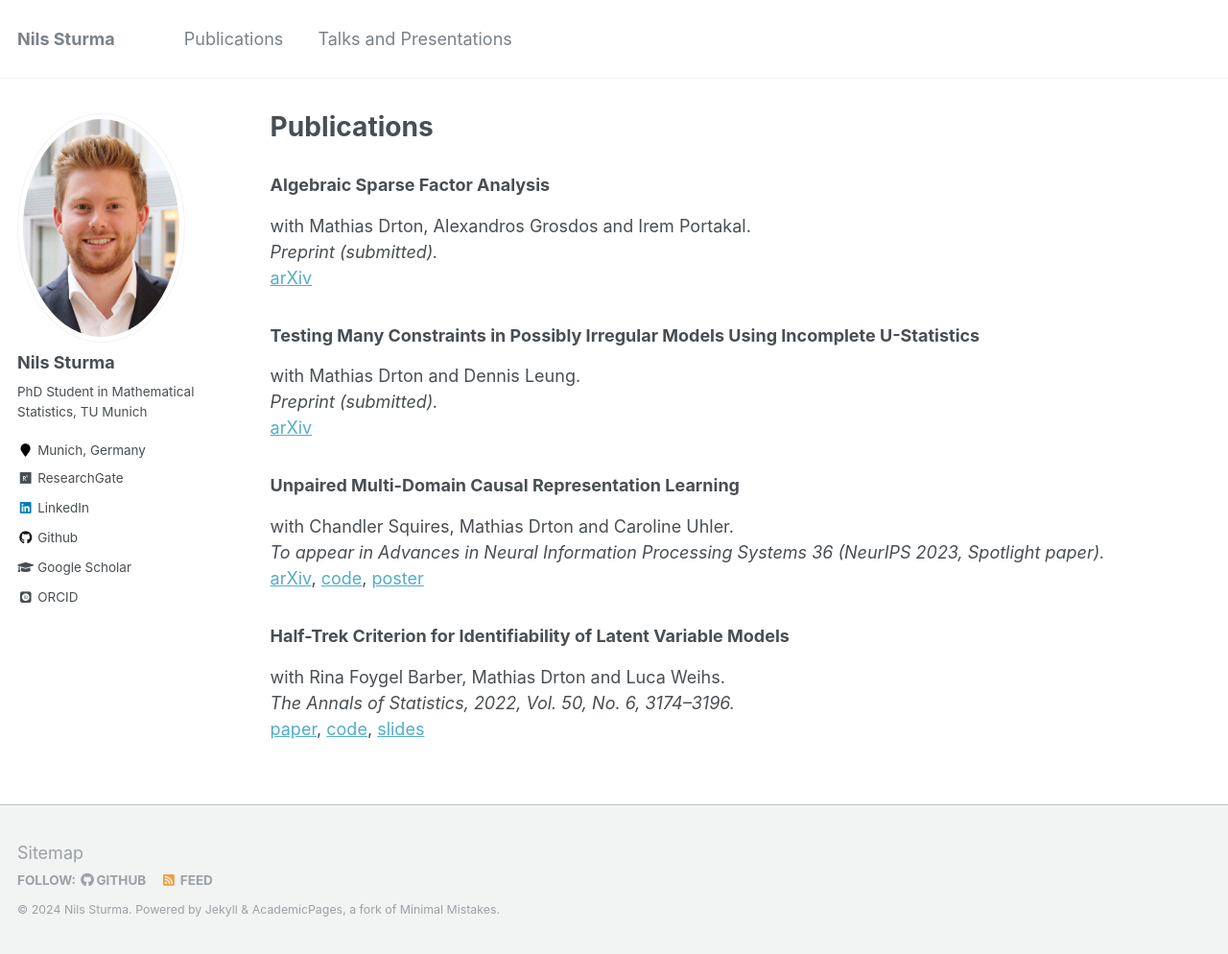
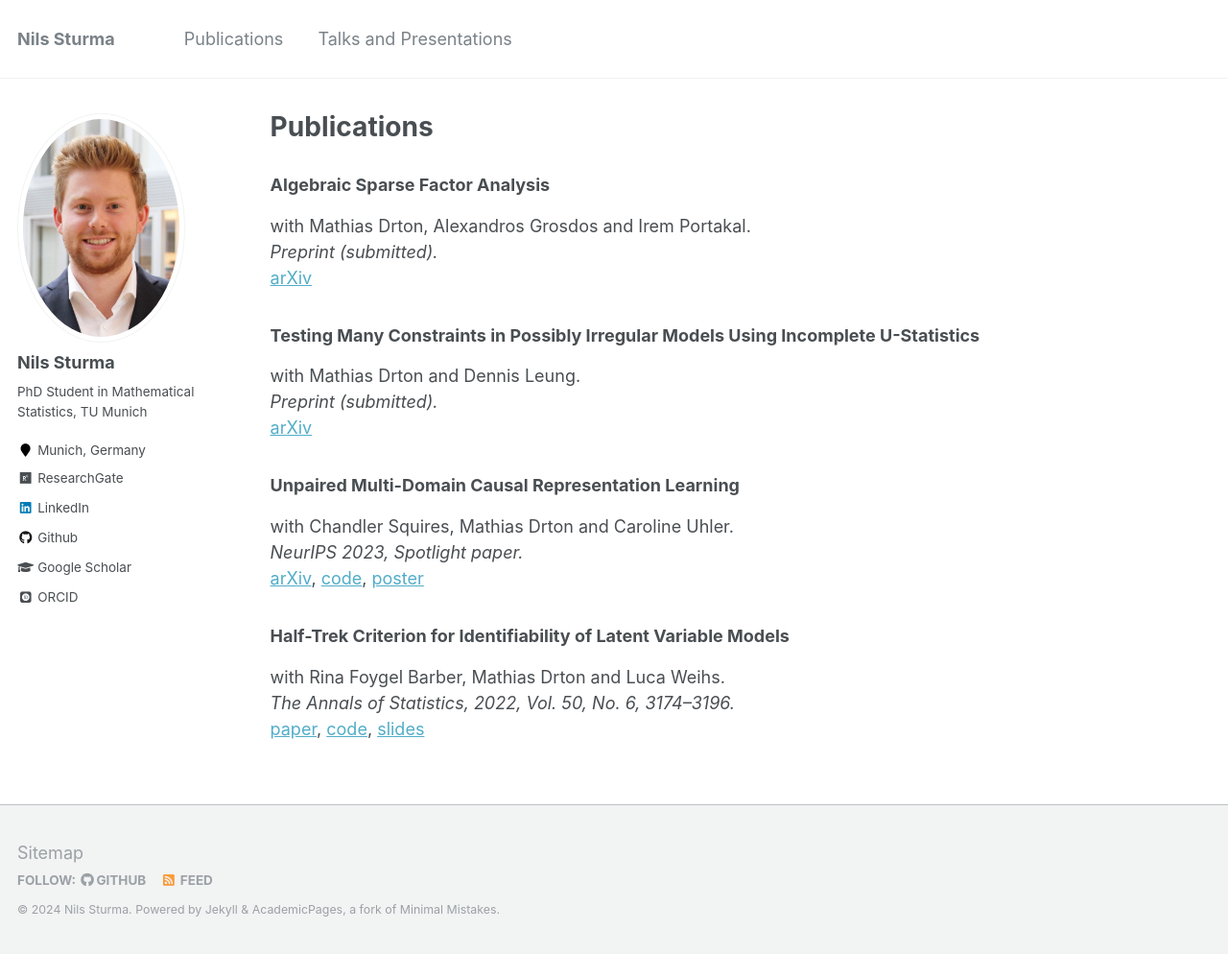
Before and after one commit to NilsSturma/nilssturma.github.io, a Jekyll site: the page built from _pages/publications.md, in a window 1280 px wide and 994 px high. Shown: the whole window at 96% size. Built offline with Jekyll 4.4.1, drawn with Linux system fonts in a browser that asks for light colours; some web fonts are replaced.

Commit message:
changed neurips reference

```diff
--- a/_pages/publications.md
+++ b/_pages/publications.md
@@ -28,8 +28,7 @@ with Mathias Drton and Dennis Leung. \
 
 ### Unpaired Multi-Domain Causal Representation Learning
 with Chandler Squires, Mathias Drton and Caroline Uhler. \
-*To appear in Advances in Neural Information Processing
-Systems 36 (NeurIPS 2023, Spotlight paper).* \
+*NeurIPS 2023, Spotlight paper.* \
 [arXiv](https://arxiv.org/abs/2302.00993), [code](https://github.com/NilsSturma/multi-domain-crl), [poster](https://nilssturma.github.io/files/multi_domain_crl.pdf)
 
 ### Half-Trek Criterion for Identifiability of Latent Variable Models
```
